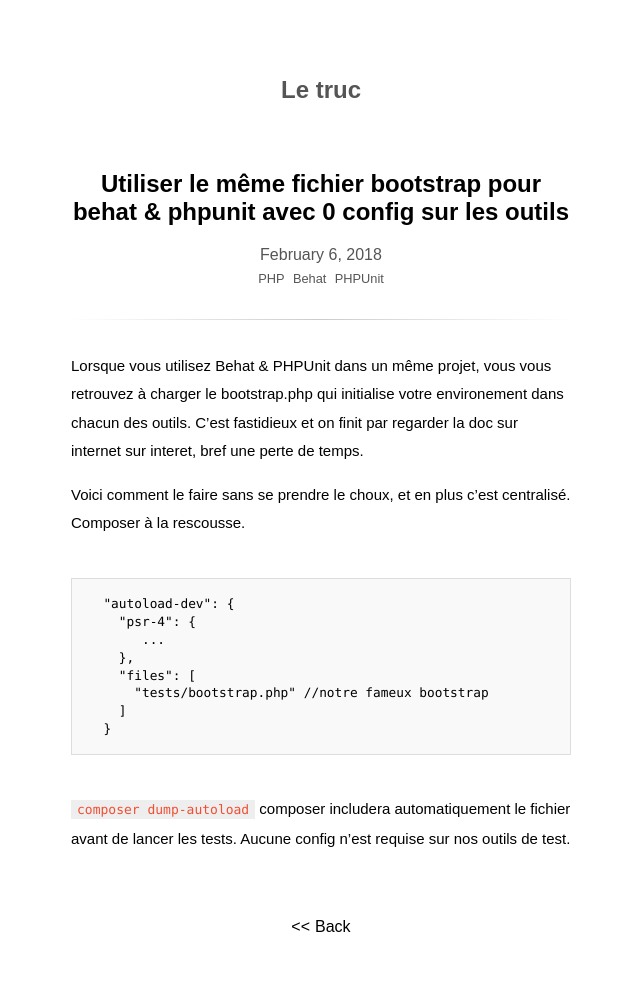
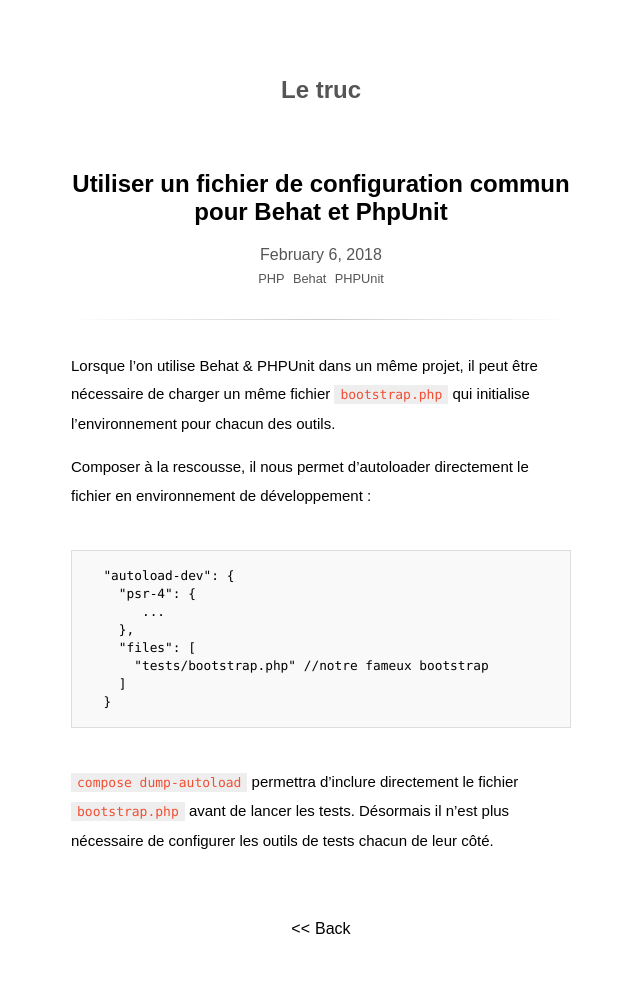
Before and after one commit to Evaneos/le-truc, a Jekyll site: the page built from _posts/2018-02-06-behat-phpunit-bootstrap-zero-config.md, in a window 1280 px wide. Shown: the whole page, without its empty margins (319-959 px from the left). Built offline with Jekyll 4.4.1, drawn with Linux system fonts in a browser that asks for light colours; some web fonts are replaced.

Commit message:
Update 2018-02-06-behat-phpunit-bootstrap-zero-config.md

````diff
--- a/_posts/2018-02-06-behat-phpunit-bootstrap-zero-config.md
+++ b/_posts/2018-02-06-behat-phpunit-bootstrap-zero-config.md
@@ -1,15 +1,15 @@
 ---
-title: Utiliser le même fichier bootstrap pour behat & phpunit avec 0 config sur les outils
-summary: "Bootstrap de test sans configuration"
+title: Utiliser un fichier de configuration commun pour Behat et PhpUnit
+summary: "Il est possible de regrouper la configuration pour plusieurs outils de test en utilisant un fichier de bootstrap commun."
 tags:
     - PHP
     - Behat
     - PHPUnit
 ---
 
-Lorsque vous utilisez Behat & PHPUnit dans un même projet, vous vous retrouvez à charger le bootstrap.php qui initialise votre environement dans chacun des outils. C'est fastidieux et on finit par regarder la doc sur internet sur interet, bref une perte de temps.
+Lorsque l'on utilise Behat & PHPUnit dans un même projet, il peut être nécessaire de charger un même fichier `bootstrap.php` qui initialise l'environnement pour chacun des outils.
 
-Voici comment le faire sans se prendre le choux, et en plus c'est centralisé. Composer à la rescousse.
+Composer à la rescousse, il nous permet d'autoloader directement le fichier en environnement de développement :
 
 ```
   "autoload-dev": {
@@ -22,4 +22,4 @@ Voici comment le faire sans se prendre le choux, et en plus c'est centralisé. C
   }
 ```
 
-`composer dump-autoload` composer includera automatiquement le fichier avant de lancer les tests. Aucune config n'est requise sur nos outils de test.
+`compose dump-autoload` permettra d'inclure directement le fichier `bootstrap.php` avant de lancer les tests. Désormais il n'est plus nécessaire de configurer les outils de tests chacun de leur côté.
````
